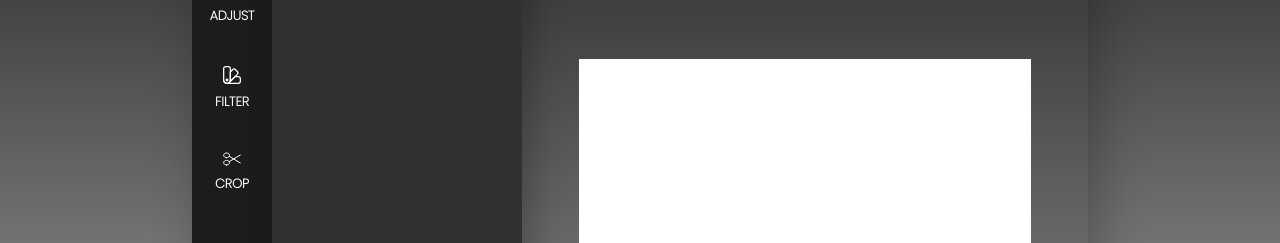
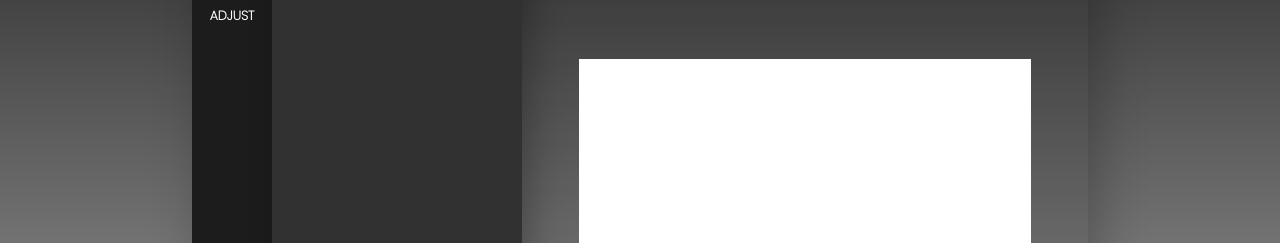
Before and after one commit to neer-aj1/imageEditor, a React (Vite) app in the folder frontend/: page /edit in a window 1280 px wide. Shown: the part 205-448 px from the top of the page. Built offline with nearby package versions, Linux system fonts and the light colour scheme.

Commit message:
made adjustments

```diff
--- a/frontend/src/components/adjust/Adjust.jsx
+++ b/frontend/src/components/adjust/Adjust.jsx
@@ -59,10 +59,6 @@ const Adjust = () => {
       <p style={{ display: 'flex', justifyContent: 'space-between' }}>Sharpness <span>{sharp}%</span> </p>
         <input onChange={handleSharpness} className='slideInput' value={sharp} min={0} max={10} step={0.5} type="range" />
       </div>
-      <div>
-        <p>Temperature</p>
-        <input onChange={handleTemperature} className='slideInput' type="range" />
-      </div>
     </div>
   )
 }
--- a/frontend/src/components/editor/Editor.jsx
+++ b/frontend/src/components/editor/Editor.jsx
@@ -68,14 +68,6 @@ const Editor = () => {
                             <img className='editor_icons' src={filter} alt="adjust image" />
                             <p className="option">ADJUST</p>
                         </div>
-                        <div onClick={() => setOpt("FILTER")} className='editor_navbar_options_cont'>
-                            <img className='editor_icons' src={adjust} alt="filter image" />
-                            <p className="option">FILTER</p>
-                        </div>
-                        <div onClick={() => setOpt("CROP")} className='editor_navbar_options_cont'>
-                            <img className='editor_icons' src={crop} alt="crop image" />
-                            <p className="option">CROP</p>
-                        </div>
                     </div>
                     <input ref={ref} onChange={uploadImage} type="file" name="file" id="file" style={{ display: 'none' }} />
                     <div onClick={handleFileUpload} className="editor_navbar_upload editor_navbar_options_cont" >
--- a/frontend/src/components/format/Format.jsx
+++ b/frontend/src/components/format/Format.jsx
@@ -44,7 +44,7 @@ const Format = () => {
   return (
     <div className="compressMaster">
       <div className='compress_heading'>
-        <h1>Compress Image</h1>
+        <h1>Change Format</h1>
       </div>
       <div className="compress">
         {image ?
```
Also changed, not shown: 1 other file (tests, documents, lock files or other folders).
